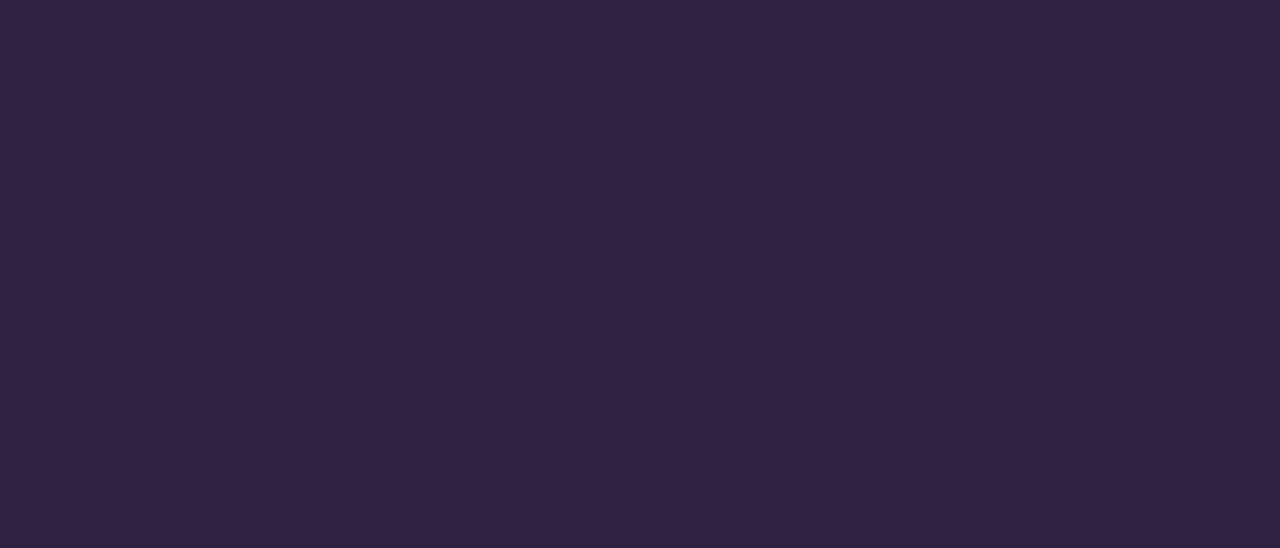
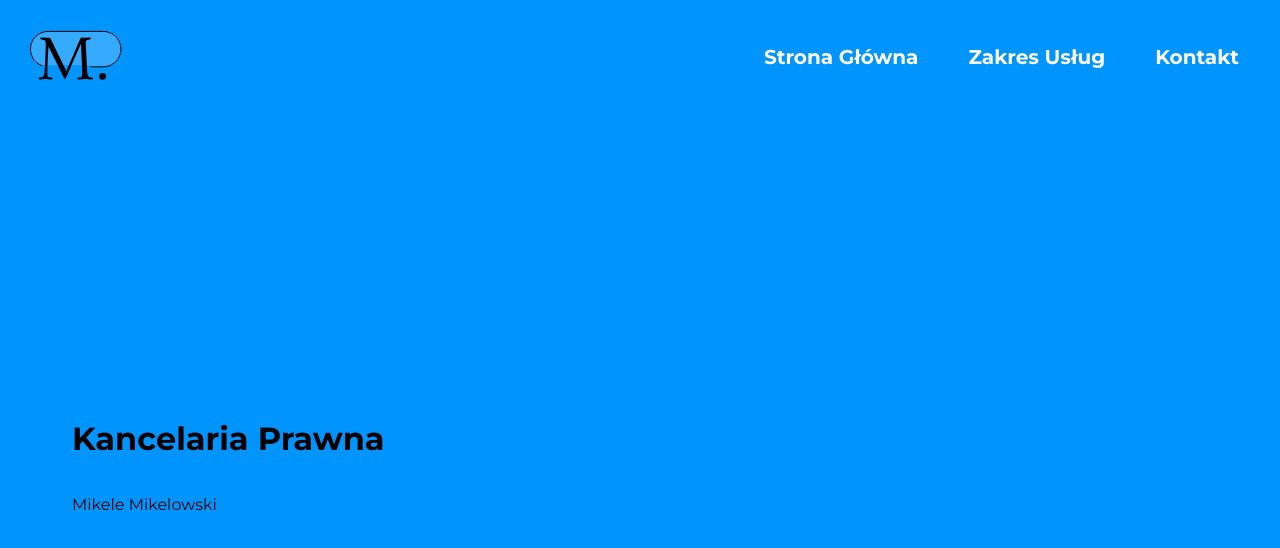
Before and after one commit to MichalSzeniak/LawFirm-Website, a website built with webpack: page src/pages/index.html in a window 1280 px wide. Built offline with nearby package versions, Linux system fonts and the light colour scheme; a web font is replaced by a local one.

Commit message:
feat: simple navigation

```diff
--- a/src/pages/index.html
+++ b/src/pages/index.html
@@ -3,12 +3,12 @@
   <head>
     <meta charset="UTF-8" />
     <meta name="viewport" content="width=device-width, initial-scale=1.0" />
-    <title>Picka</title>
+    <title>Mikele - Kancelaria Prawna</title>
     <meta name="description" content="Your project description" />
     <!-- Title -->
-    <meta property="og:title" content="" />
+    <meta property="og:title" content="Mikele - Kancelaria Prawna" />
     <!-- OPTIONAL description. 2-4 sentences. -->
-    <meta property="og:description" content="" />
+    <meta property="og:description" content="Mikele - Kancelaria Prawna" />
     <!-- full url with http(s) ie. https://.github.io/my-repo/ -->
     <meta property="og:url" content="" />
     <!-- full url to the image with http(s) ie. https://.github.io/my-repo/assets/img/fb.png. Facebook suggests at least 1200 x 630. -->
@@ -18,5 +18,35 @@
     />
   </head>
   <body>
+    <nav class="navigation">
+      <div class="navigation__container">
+      <div >
+        <img class="navigation__logo" src="../assets/img/Logo.svg" alt="logo">
+      </div>
+      <ul class="navigation__list">
+        <li class="navigation__list--item">
+          <a class="navigation__link" href="">Strona Główna</a>
+        </li>
+        <li class="navigation__list--item">
+          <a class="navigation__link" href="">Zakres Usług</a>
+        </li>
+        <li class="navigation__list--item">
+          <a class="navigation__link" href="">Kontakt</a>
+        </li>
+      </ul>
+    </div>
+    </nav>
+      <header class="hero">
+        <div class="hero__container">
+        <div class="hero__text-container">
+        <h1>
+          Kancelaria Prawna
+        </h1>
+        <p>Mikele Mikelowski</p>
+      </div>
+    </div>
+      </header>
+      <main>
+    </main>
   </body>
 </html>
--- a/src/scss/_variables.scss
+++ b/src/scss/_variables.scss
@@ -1 +1 @@
-$wtf: #2D2241;
+$background-blue: #0094FF;
--- a/src/scss/main.scss
+++ b/src/scss/main.scss
@@ -1,14 +1,23 @@
 @import url('https://fonts.googleapis.com/css2?family=Oregano&display=swap');
 @import url('https://fonts.googleapis.com/css2?family=Nunito:wght@400;700&family=Oregano&display=swap');
+@import url('https://fonts.googleapis.com/css2?family=Montserrat:wght@300;400;700&display=swap');
 @import "~normalize.css";
 @import "_variables";
+@import "modules/hero.scss";
+@import "modules/navigation.scss";
 
+html {
+  box-sizing: border-box;
+  font-size: 16px;
+  font-family: 'Montserrat', sans-serif;
+  margin: 0;
+  padding: 0;
+}
 
-body {
-  background: $wtf;
-  color: #fff;
-  display: flex;
-  align-items: center;
-  justify-content: center;
-  min-height: 100vh;
+*,
+*::before,
+*::after {
+  box-sizing: inherit;
+  // margin: 0;
+  // padding: 0;
 }
--- /dev/null
+++ b/src/scss/modules/hero.scss
@@ -0,0 +1,20 @@
+.hero {
+    background: $background-blue;
+    width: 100%;
+    min-height: 100vh;
+
+    &__container {
+        width: 71rem;
+        margin-left: auto;
+        margin-right: auto;
+        position: relative;
+    }
+
+    &__text-container {
+        display: flex;
+        flex-direction: column;
+        justify-content: center;
+        position: absolute;
+        top: 400px;
+    }
+}
--- /dev/null
+++ b/src/scss/modules/navigation.scss
@@ -0,0 +1,42 @@
+.navigation {
+    position: fixed;
+    left: 0;
+    height: 100px;
+    width: 100%;
+    z-index: 20;
+
+    &__container {
+        top: 0;
+        max-width: 1440px;
+        margin: 0 auto;
+        display: flex;
+        justify-content: space-between;
+        flex-direction: row;
+    }
+
+    &__logo {
+        margin: 25px 0 0 25px;
+        width: 100px;
+        height: 60px;
+    }
+
+    &__list {
+        display: flex;
+        flex-direction: row;
+        margin-right: 1rem;
+
+        &--item {
+            margin: 30px 25px 0;
+            list-style: none;
+            color: #fff;
+        }
+    }
+
+    &__link {
+        color: #fff;
+        text-decoration: none;
+        font-size: 20px;
+        font-weight: bold;
+        font-family: 'Montserrat', sans-serif;
+    }
+}
```
Also changed, not shown: src/assets/img/Logo.svg (added), src/assets/img/hero.svg (added).
